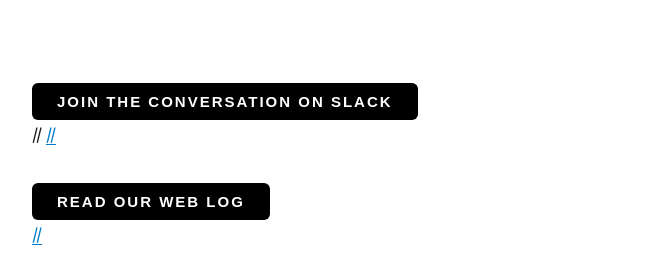
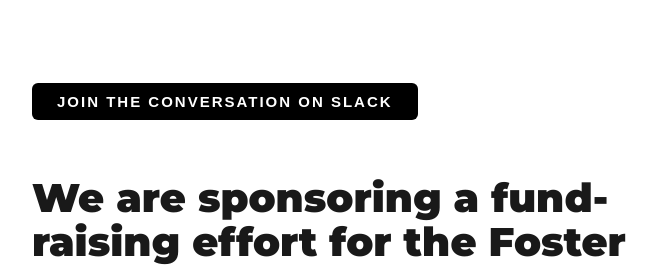
Before and after one commit to bfs-io/banana-for-scale, a Gatsby site: page / in a window 1280 px wide. Shown: the part 1040-1308 px from the top of the page, without its empty margins (293-950 px from the left). Built offline with nearby package versions, Linux system fonts and the light colour scheme; Gatsby itself is replaced by a stand-in of ours; some packages are replaced by stand-ins of ours.

Commit message:
update buttons

```diff
--- a/src/pages/index.js
+++ b/src/pages/index.js
@@ -33,9 +33,6 @@
         <a href="https://join.slack.com/t/bananaforscalehq/shared_invite/zt-1cs1g4or7-v3yNIxm9DSfA8QvhpGPpXw" target="_blank">
           <Button marginTop="35px">Join The Conversation on Slack</Button>
         </a>
-        // <Link to="/blog/">
-        //   <Button marginTop="35px">Read Our Web Log</Button>
-        // </Link>
         <h1>We are sponsoring a fund-raising effort for the Foster for CS program</h1>
         <img src="https://res.cloudinary.com/desertsofcacti/image/upload/c_scale,w_800/v1658200195/learn-cs4foster-tee_ath9ge.png"/>
         <a href="https://www.bonfire.com/learn-8/" target="_blank">
```
